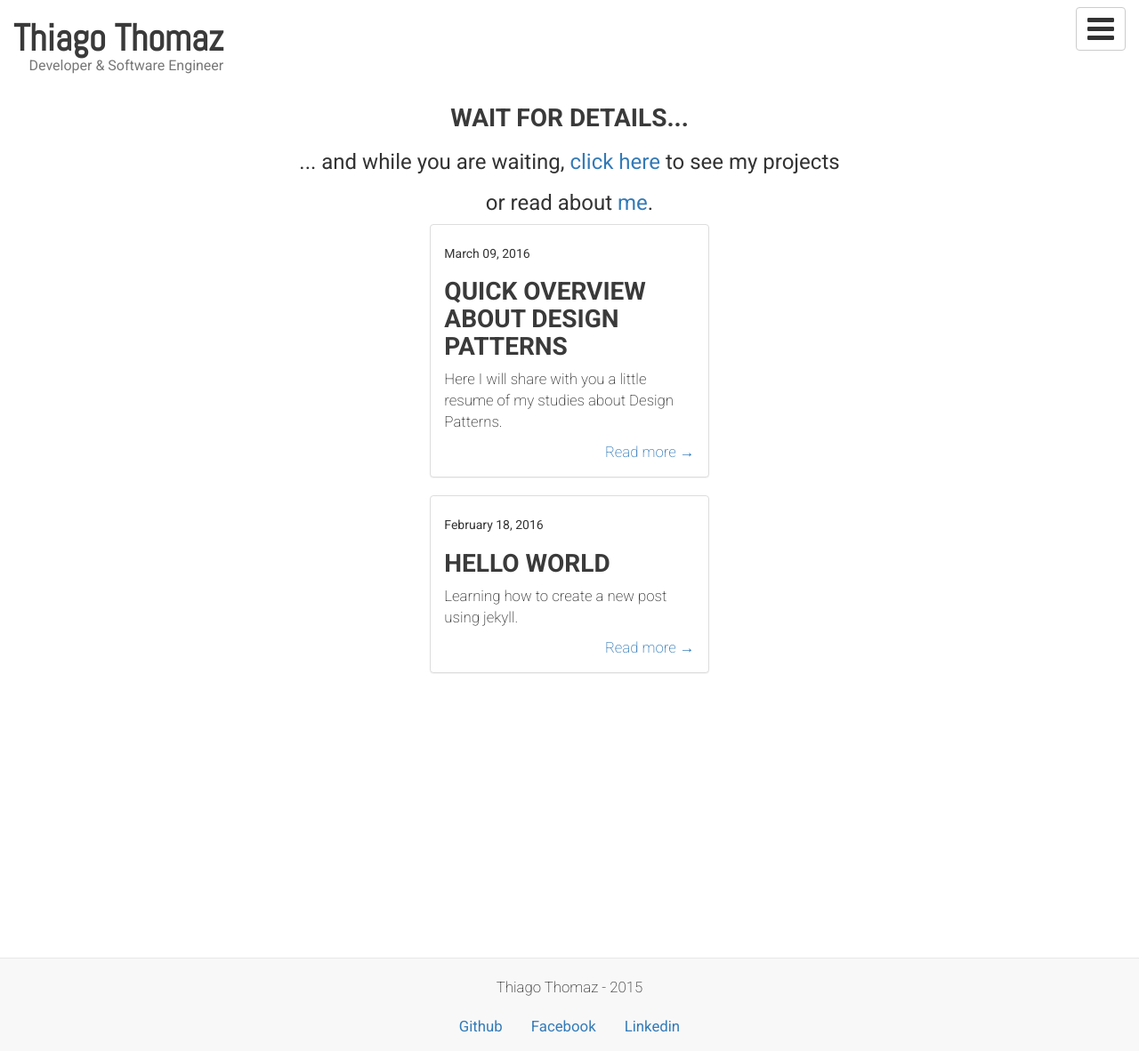
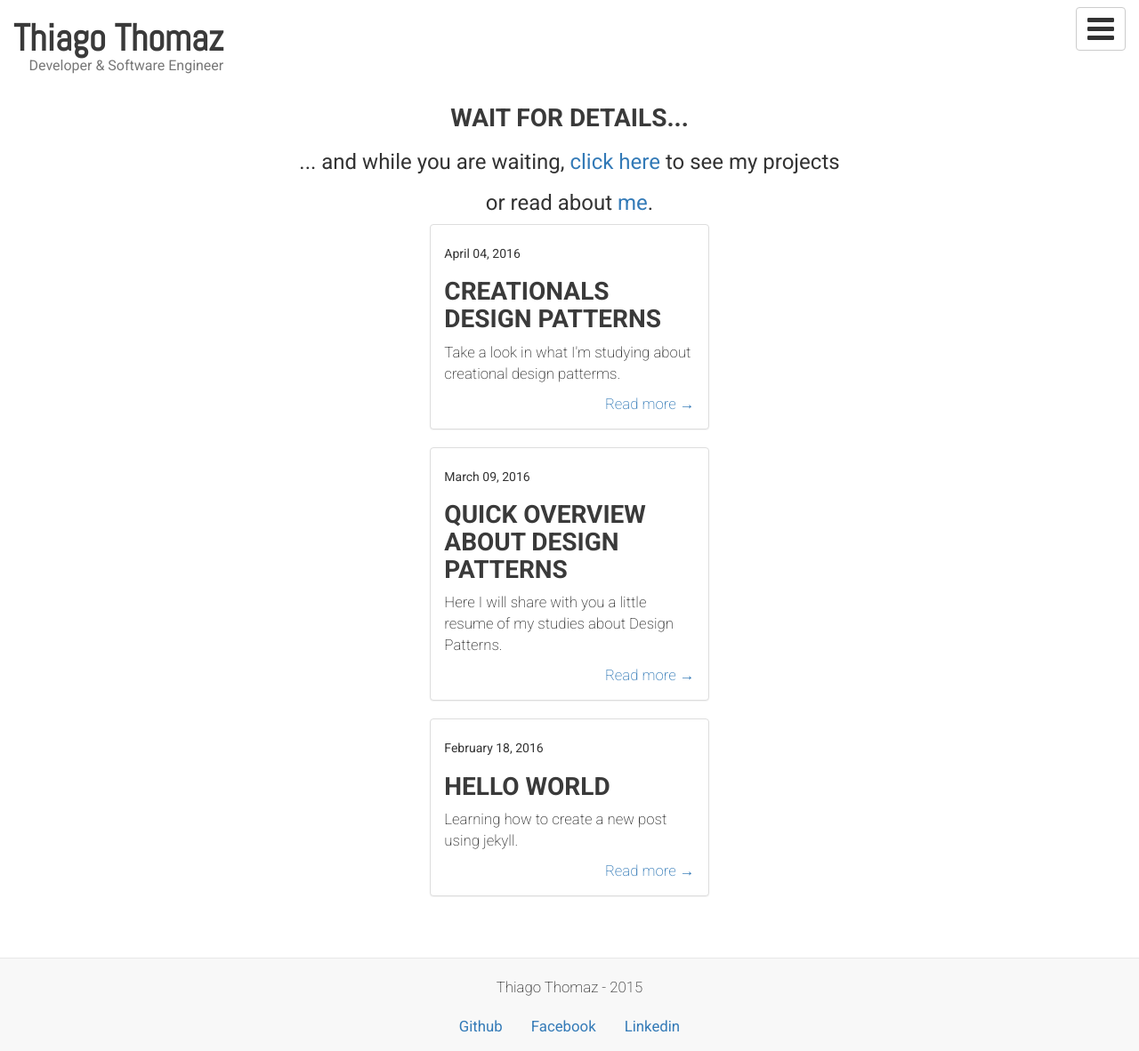
Before and after one commit to thiagorthomaz/thiagorthomaz.github.io, a Jekyll site: the page built from index.html, in a window 1280 px wide and 1182 px high. Shown: the whole window at 89% size. Built offline with Jekyll 4.4.1, drawn with Linux system fonts in a browser that asks for light colours; nearby versions of some CDN libraries; some of the changed lines change nothing that is shown.

Commit message:
Added post about Abstract Factory

```diff
--- a/_config.yml
+++ b/_config.yml
@@ -1,7 +1,7 @@
 title:            Thiago Thomaz
 description:      Thiago Thomaz's Blog
 #url: http://localhost:4000
-url: http://thiagorthomaz.github.io/
+url: http://thiagorthomaz.github.io
 
 # Dependencies
 markdown: kramdown
--- /dev/null
+++ b/_posts/2016-04-04-creationals-design-patterns.md
@@ -0,0 +1,39 @@
+---
+layout:  post
+title:   Creationals Design Patterns
+description: "Take a look in what I'm studying about creational design patterms."
+category: blogging
+tags: [php, dev, architecture]
+---
+
+## Introduction
+
+Creational patterns deal with objects creation. They help to make independent of the system how its objects are created.\\
+Creational patterns are composed for two main ideas: First, encapsulate knowledge about which concrete classes the system uses and second, they hide how instances of theses classes are created and put it together.\\
+The main benefit of use creational patterns are that give you a lot of flexibility in what , who, how and when it gets created.\\
+	Creational patterns are very closely and sometimes they are competitors. There cases when you have more than one option, for example both of Prototype and Abstract Factory could be used in some cases and other cases when patterns complement each other as Builder could use Singleton.\\
+	Throughout this post I’ll write about five of them and show some code examples, in another time I’ll write about how to combine patterns.\\
+
+#### The five creational patterns are:
+
+* Abstract Factory
+* Builder
+* Factory method
+* Prototype
+* Singleton
+
+Now let’s talk a little about each one of them.
+
+### Abstract factory
+
+This factory provide a way to encapsulate the creational form between families of relational objects without specifying their concrete classes.
+
+#### Problem
+
+Consider a factory which make books for a lot of publishers which define author, title, subject and other details. For your code be portable for each different book and publisher, your application should not hard-coded the rules. If you instantiate a specific class for each book, this will make harder to look and change your code later.
+
+#### Solution
+
+We can solve this defining an AbstractBookFactory class. This class will declare an interface for create each basic kind of  book and concrete subclasses that will implement the specific informations as publishers, authors, etc.
+
+![Abstract factory's diagram]({{ site.url }}/assets/abstract-factory.png)
```
Also changed, not shown: assets/abstract-factory.png (added), 1 other file.
